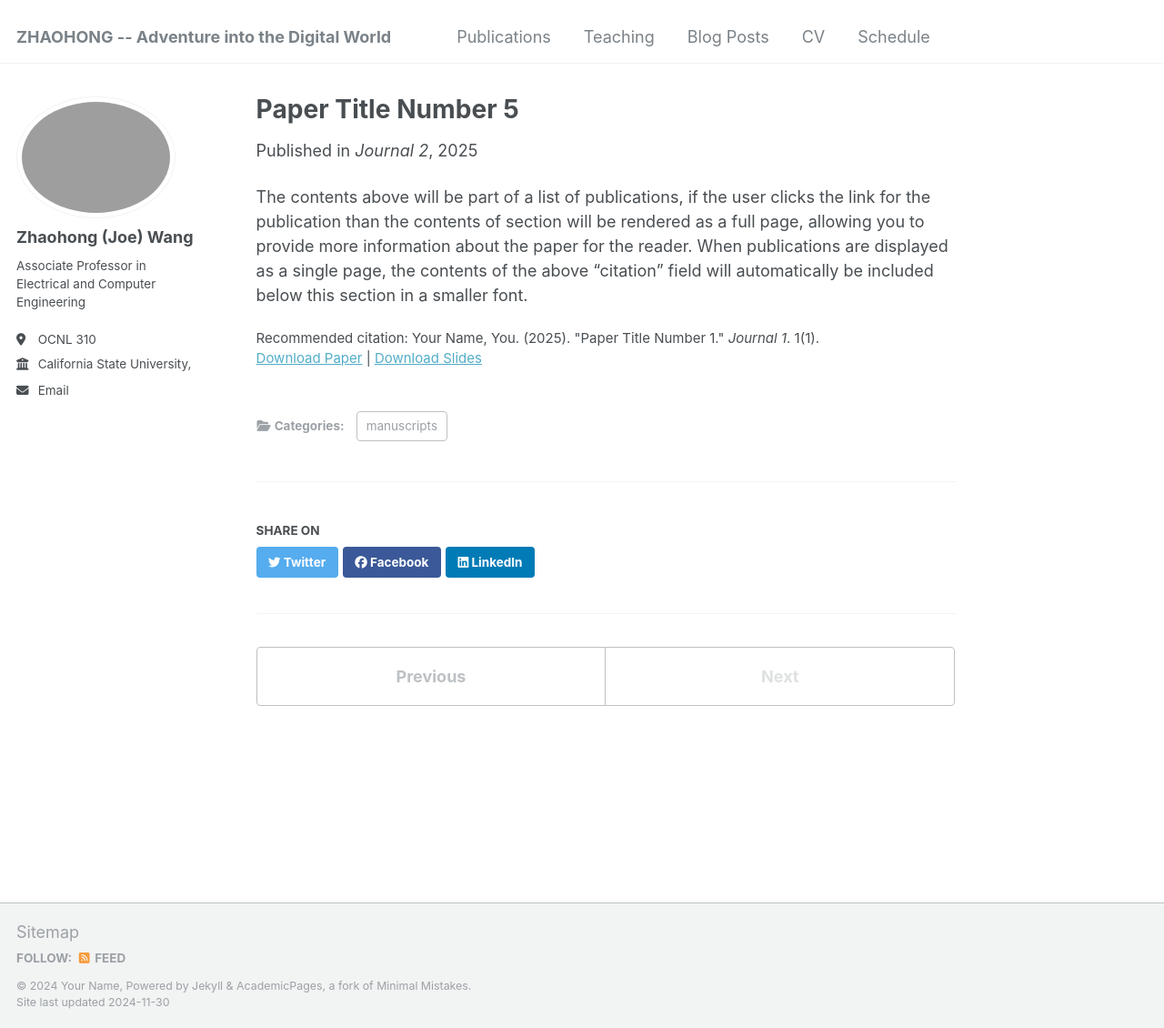
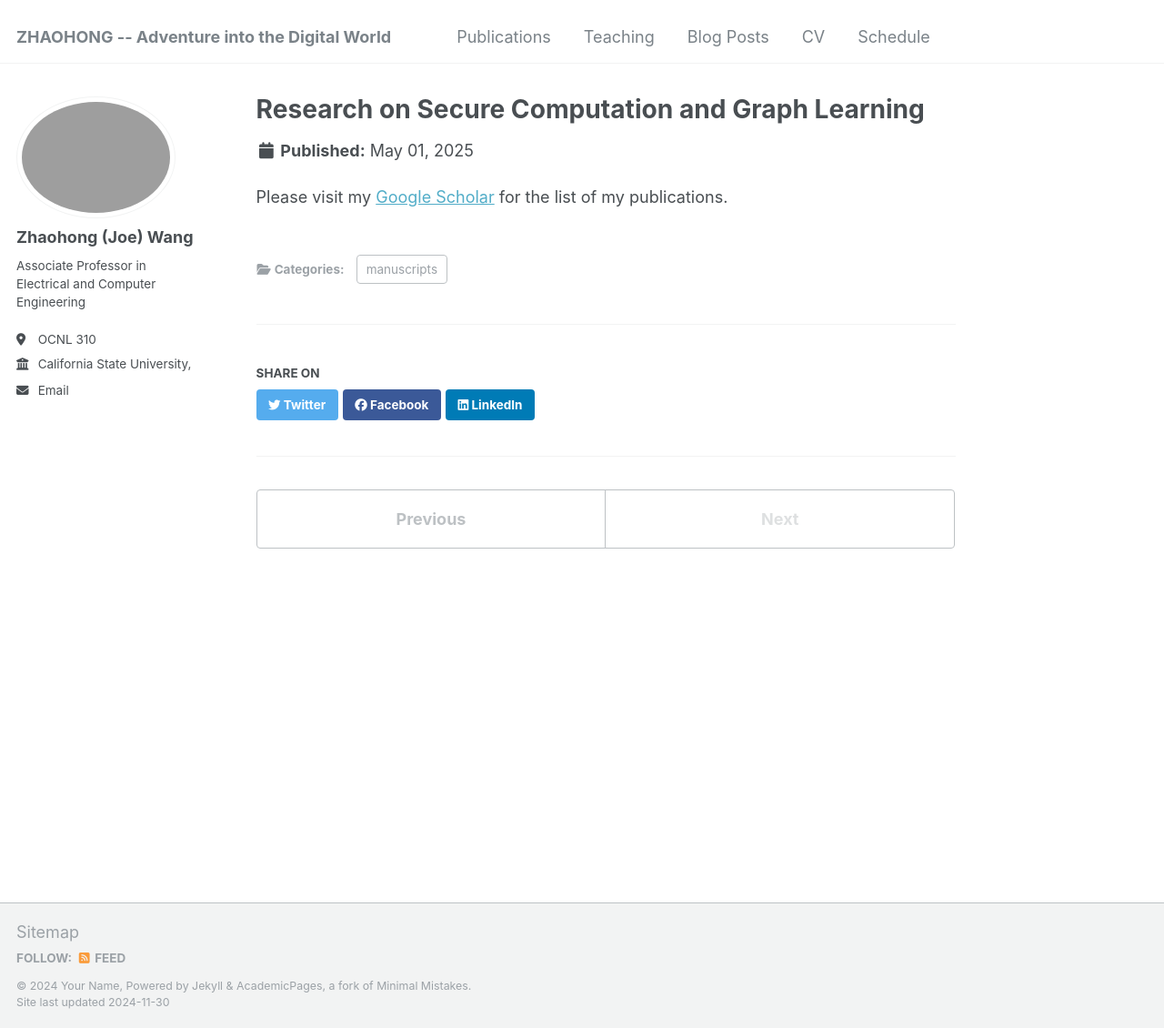
Before and after one commit to ciphermpcJoe/ciphermpcjoe.github.io, a Jekyll site: the page built from _publications/2025-05-01-paper-title-number-5.md, in a window 1280 px wide and 1130 px high. Shown: the whole window at 91% size. Built offline with Jekyll 4.4.1, drawn with Linux system fonts in a browser that asks for light colours.

Commit message:
Publications

```diff
--- a/_publications/2025-05-01-paper-title-number-5.md
+++ b/_publications/2025-05-01-paper-title-number-5.md
@@ -1,14 +1,14 @@
 ---
-title: "Paper Title Number 5"
+title: "Research on Secure Computation and Graph Learning"
 collection: publications
 category: manuscripts
 permalink: /publication/2025-05-01-paper-title-number-5
-excerpt: 'This paper is about the number 1. The number 2 is left for future work.'
-date: 2025-05-01
-venue: 'Journal 2'
-slidesurl: 'http://academicpages.github.io/files/slides1.pdf'
-paperurl: 'http://academicpages.github.io/files/paper1.pdf'
-citation: 'Your Name, You. (2025). &quot;Paper Title Number 1.&quot; <i>Journal 1</i>. 1(1).'
+#excerpt: 'This paper is about data science in networks.'
+#date: 2023-07-23
+#venue: 'IEEE Signal Processing Letters'
+#slidesurl: 'http://academicpages.github.io/files/slides1.pdf'
+#paperurl: 'http://academicpages.github.io/files/paper1.pdf'
+#citation: 'Your Name, You. (2025). &quot;Paper Title Number 1.&quot; <i>Journal 1</i>. 1(1).'
 ---
 
-The contents above will be part of a list of publications, if the user clicks the link for the publication than the contents of section will be rendered as a full page, allowing you to provide more information about the paper for the reader. When publications are displayed as a single page, the contents of the above "citation" field will automatically be included below this section in a smaller font.
+Please visit my [Google Scholar](https://scholar.google.com/citations?user=aKlnQtUAAAAJ&hl=en&oi=ao) for the list of my publications.
```
